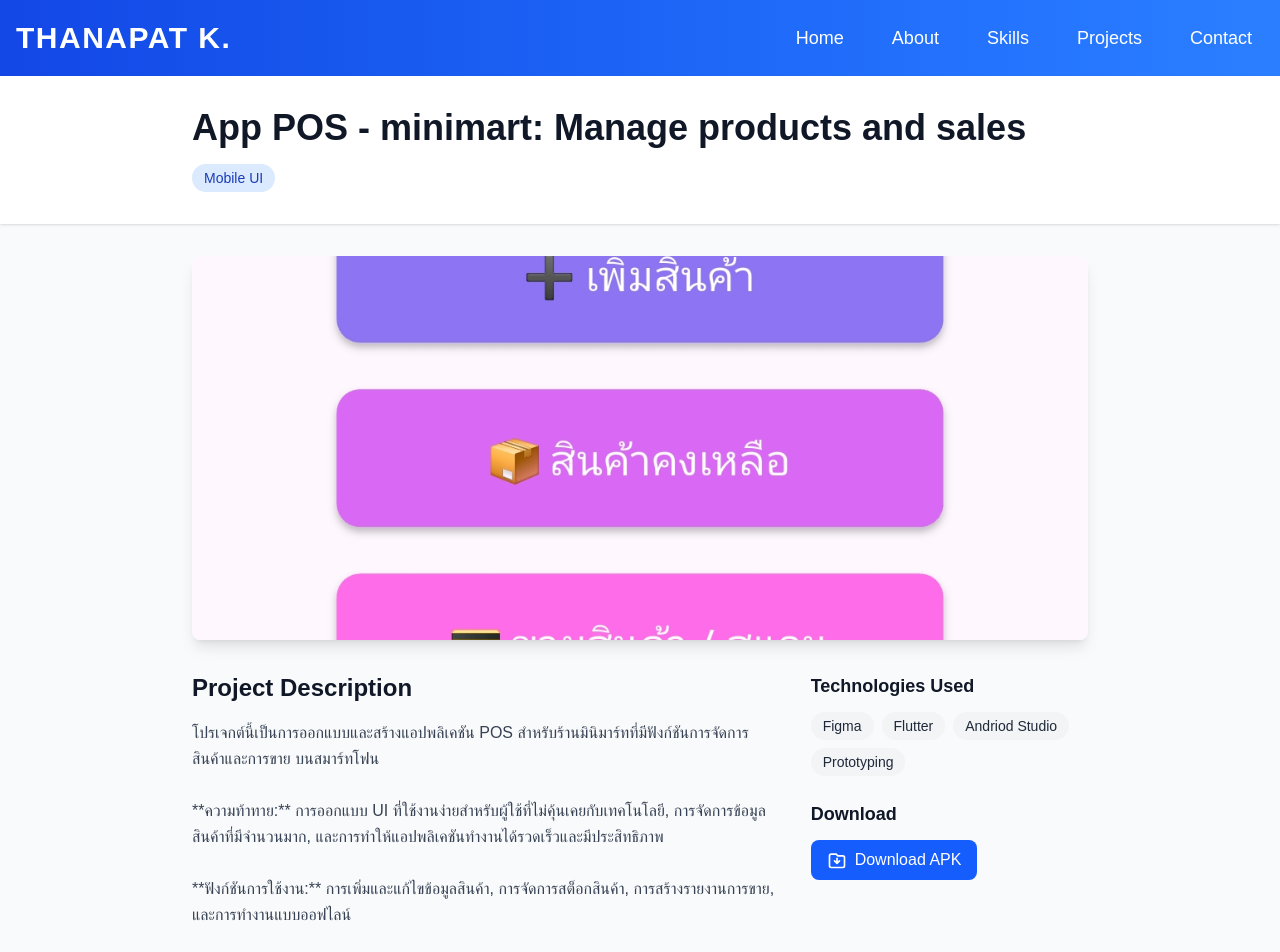
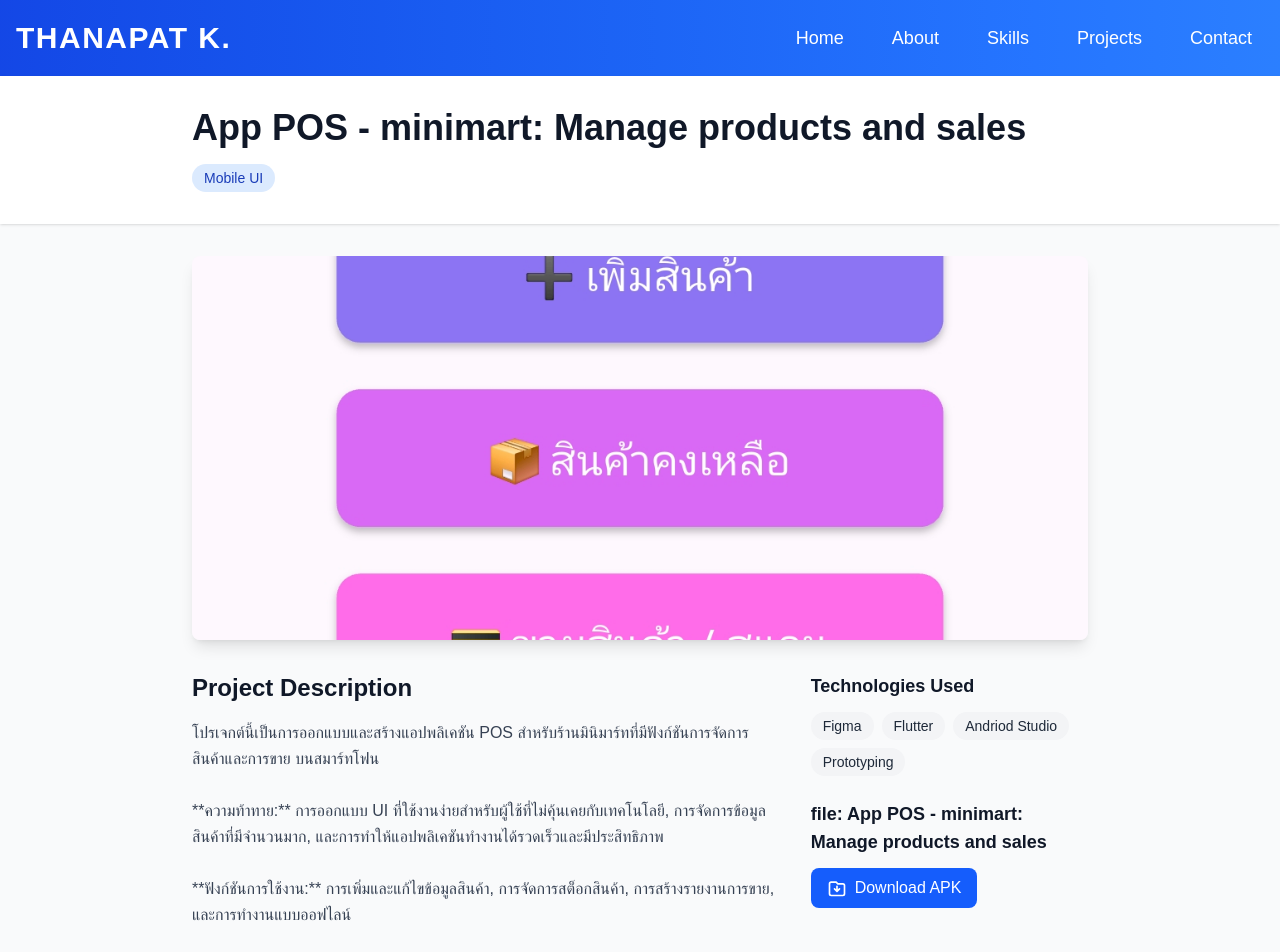
Before and after one commit to kkimm1112/Portfolio-website, a Next.js app: page /projects/mobile-app-redesign in a window 1280 px wide. Shown: the top 952 px of the page. Built offline with nearby package versions, Linux system fonts and the light colour scheme.

Commit message:
file APK

```diff
--- a/src/app/projects/[projectId]/page.tsx
+++ b/src/app/projects/[projectId]/page.tsx
@@ -97,7 +97,7 @@ export default async function ProjectDetailPage({ params }: ProjectDetailPagePro
               {project.apkDownloadUrl && (
                 <div>
                   <h3 className="text-lg font-semibold text-gray-900 mb-3">
-                    Download
+                    file: {project.title}
                   </h3>
                   <a
                     href={project.apkDownloadUrl}
```
